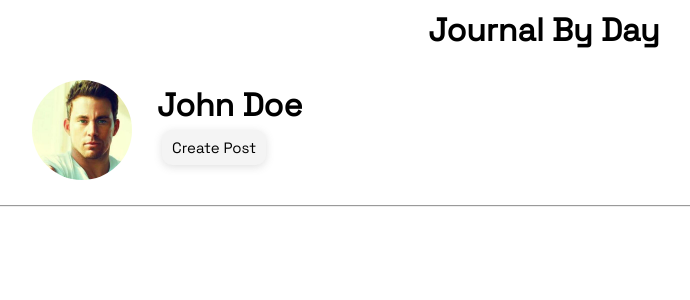
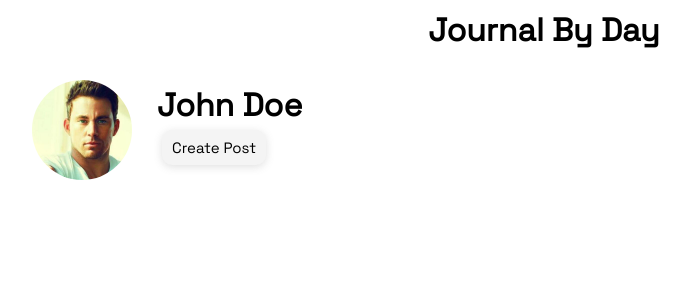
Before and after one commit to emmanuelcobbinah707/BlogSite, a React (Create React App) app: page / in a window 1280 px wide. Shown: the top 300 px of the page, without its empty margins (96-786 px from the left). Built offline with nearby package versions, Linux system fonts and the light colour scheme.

Commit message:
Removed Line

```diff
--- a/src/App.js
+++ b/src/App.js
@@ -56,7 +56,7 @@ function App() {
         blogPosts = {blogPosts}
         setBlogPosts = {setBlogPosts}
         />
-        <hr/>
+        {/* <hr/> */}
         <Blog
         blogPosts = {blogPosts}
         setBlogPosts = {setBlogPosts}
```
